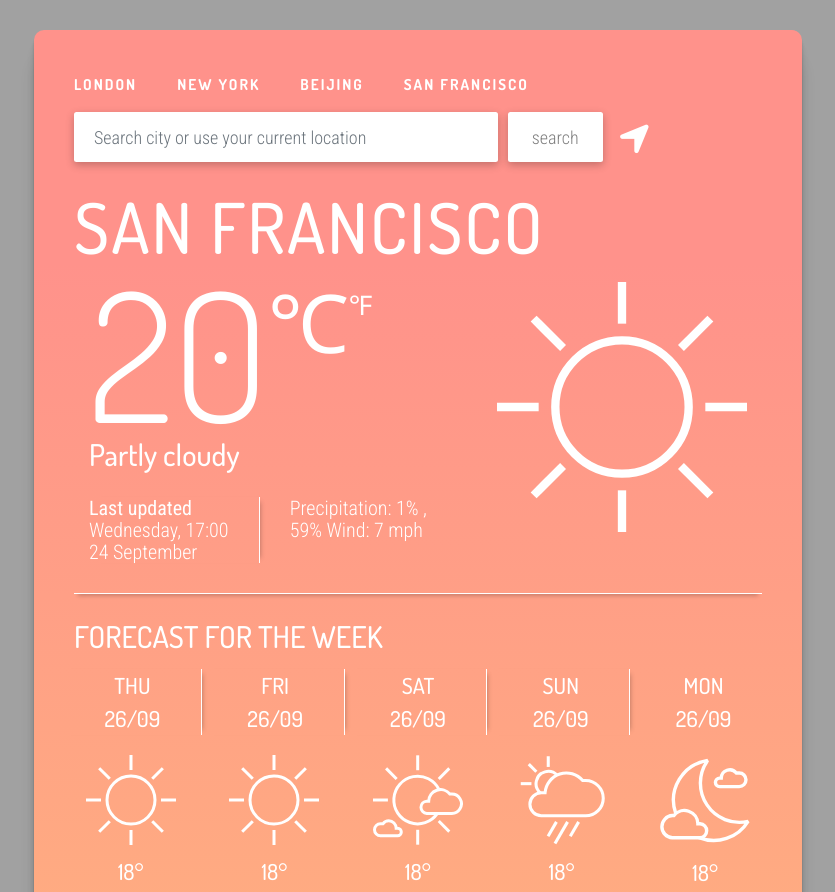
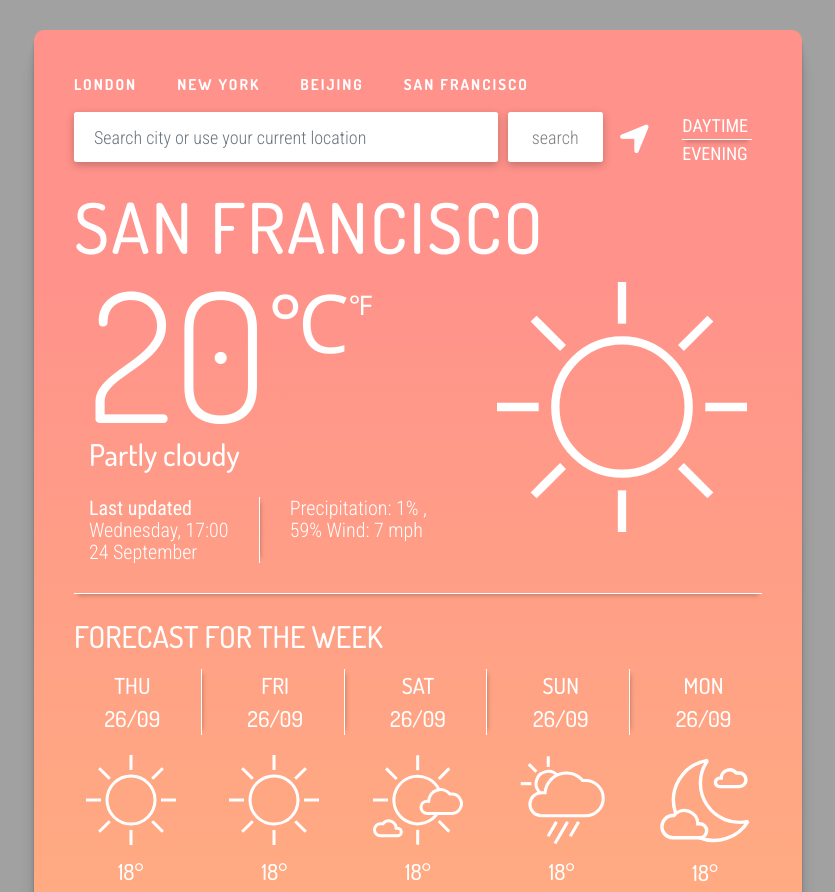
Before and after one commit to vleng-gangkangkung/Vanilla-Weather-App, a plain HTML site: page index.html in a window 1280 px wide. Shown: the top 892 px of the page, without its empty margins (222-1057 px from the left). Drawn offline with nearby package versions, Linux system fonts and the light colour scheme.

Commit message:
added Day and Night Toggle

```diff
--- a/index.html
+++ b/index.html
@@ -56,11 +56,11 @@
                             <div class="col-md-1 "> <a href="#" >
                              <i class="fas fa-location-arrow location-btn" id="current-location"></i></a>
                             </div>
-
-
               </div>
             </form>
           </div>
+          <div class="col-md-2 lightDark"><div class="row line-shadow">DAYTIME</div><div class="row ">EVENING</div>
+            </div>
         </div>
 
         <div class="row">
--- a/src/index.js
+++ b/src/index.js
@@ -0,0 +1 @@
+alert("Hello");
--- a/src/styles.css
+++ b/src/styles.css
@@ -86,6 +86,16 @@ small a {
   color: grey;
   border: 0px;
   height: 50px;
+}
+
+.lightDark {
+  padding: 0px 40px 0 40px;
+  text-align: center;
+  margin: 0 auto;
+  display: block;
+  font-size: 1.8rem;
+  font-family: "Roboto Condensed", sans-serif;
+  font-weight: 400;
 }
 
 .cityName {
```
